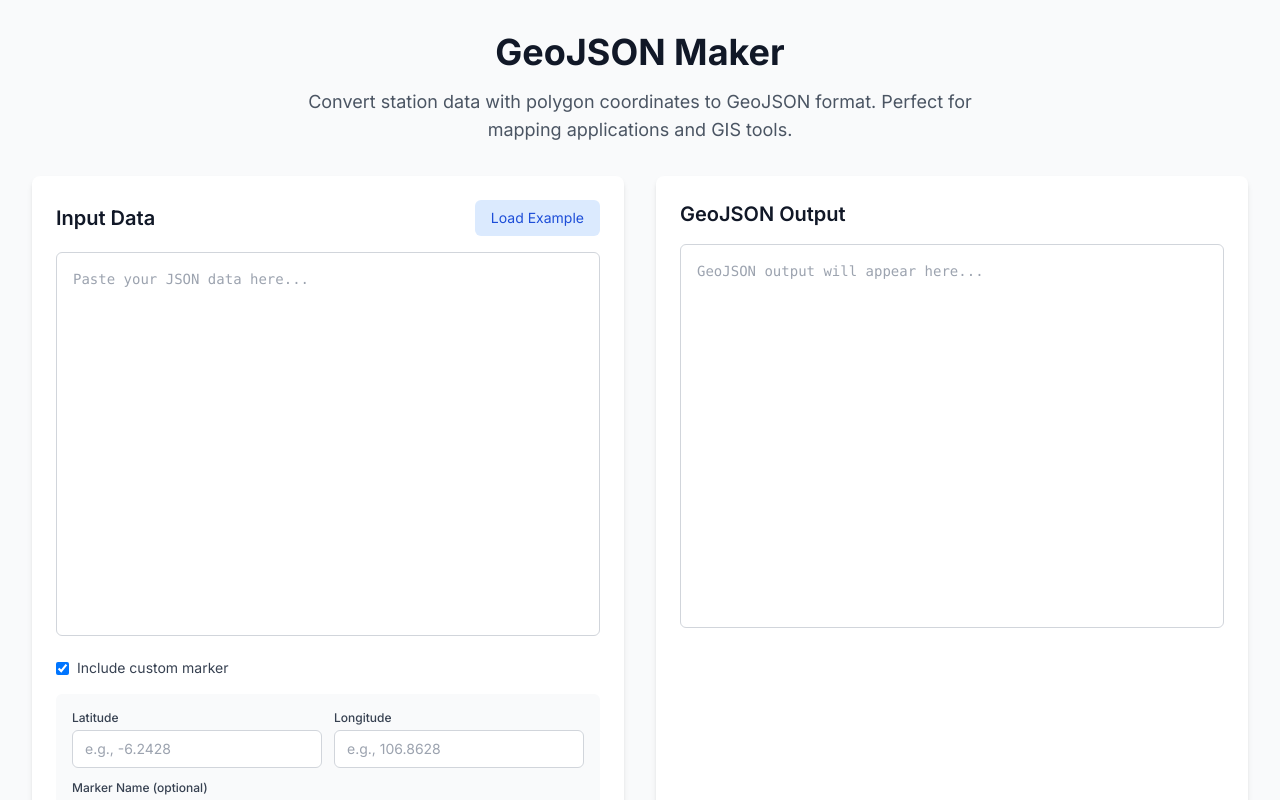
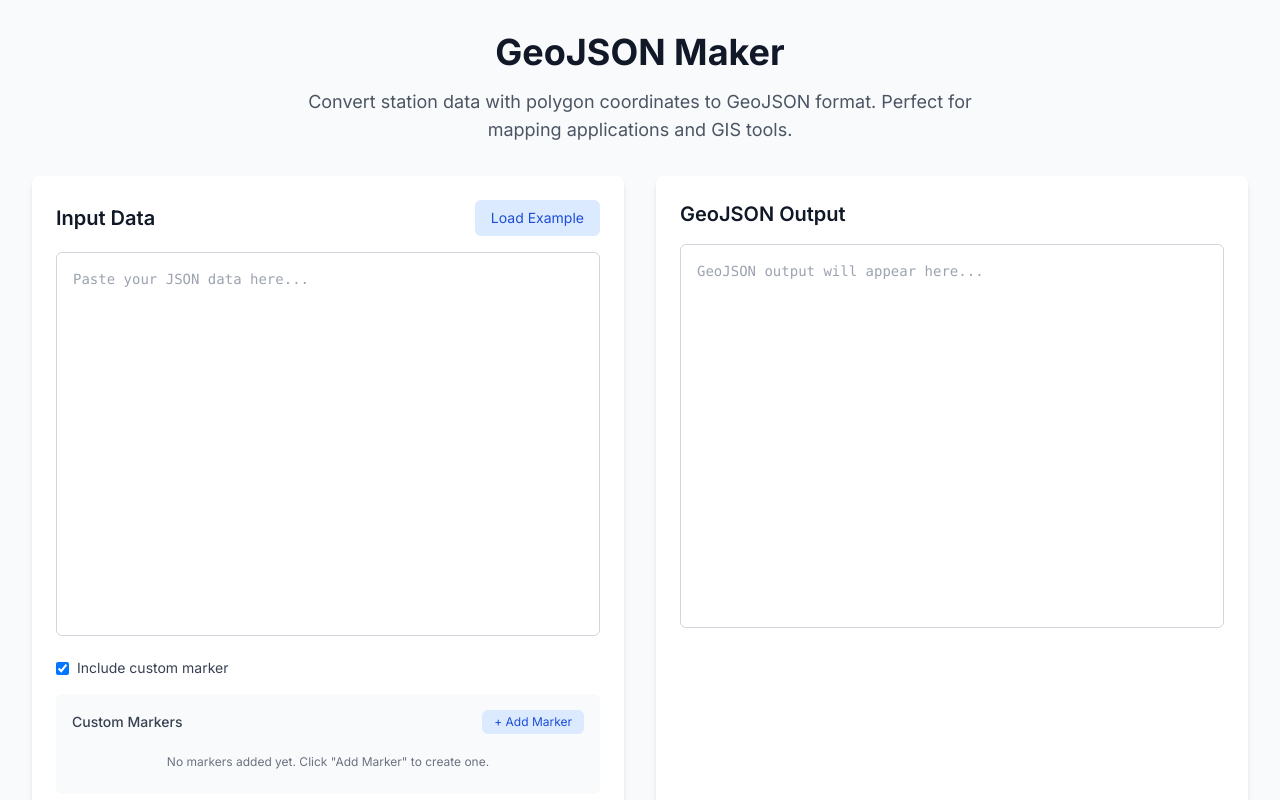
Before and after one commit to aldyadk/geojson-converter, a Next.js app: page / in a window 1280 px wide. Both pictures are taken after a click on the checkbox 62 px from the left and 668 px from the top of the page. Shown: the top 800 px of the page. Built offline with nearby package versions, Linux system fonts and the light colour scheme.

Commit message:
add multiple markers capabilities

```diff
--- a/app/api/convert/route.ts
+++ b/app/api/convert/route.ts
@@ -43,11 +43,11 @@ export async function POST(request: NextRequest) {
     const {
       data,
       includeMarkers = false,
-      markerData
+      markers = []
     }: {
       data: AreaData[],
       includeMarkers?: boolean,
-      markerData?: { lat: number, lng: number, name: string }
+      markers?: Array<{ lat: number, lng: number, name: string }>
     } = await request.json();
 
     if (!Array.isArray(data)) {
@@ -108,20 +108,22 @@ export async function POST(request: NextRequest) {
       }
     }
 
-    // Add custom marker if requested
-    if (includeMarkers && markerData) {
+    // Add custom markers if requested
+    if (includeMarkers && markers.length > 0) {
+      for (const marker of markers) {
         const pointFeature: GeoJSONFeature = {
           type: 'Feature',
           properties: {
-          name: markerData.name,
+            name: marker.name,
           },
           geometry: {
             type: 'Point',
-          coordinates: [markerData.lng, markerData.lat]
+            coordinates: [marker.lng, marker.lat]
           }
         };
 
         features.push(pointFeature);
+      }
     }
 
     const geojson: GeoJSONResponse = {
--- a/app/page.tsx
+++ b/app/page.tsx
@@ -8,9 +8,8 @@ export default function Home() {
   const [loading, setLoading] = useState(false);
   const [error, setError] = useState('');
   const [includeMarkers, setIncludeMarkers] = useState(false);
-  const [markerLat, setMarkerLat] = useState('');
-  const [markerLng, setMarkerLng] = useState('');
-  const [markerName, setMarkerName] = useState('');
+  const [markers, setMarkers] = useState<Array<{lat: string, lng: string, name: string}>>([]);
+  const [showToast, setShowToast] = useState(false);
 
   const handleConvert = async () => {
     if (!inputData.trim()) {
@@ -34,11 +33,11 @@ export default function Home() {
         body: JSON.stringify({
           data: parsedData,
           includeMarkers: includeMarkers,
-          markerData: includeMarkers ? {
-            lat: parseFloat(markerLat),
-            lng: parseFloat(markerLng),
-            name: markerName || 'Custom Marker'
-          } : null
+          markers: includeMarkers ? markers.map(marker => ({
+            lat: parseFloat(marker.lat),
+            lng: parseFloat(marker.lng),
+            name: marker.name || 'Custom Marker'
+          })) : []
         }),
       });
 
@@ -75,7 +74,8 @@ export default function Home() {
 
     try {
       await navigator.clipboard.writeText(outputData);
-      // You could add a toast notification here if desired
+      setShowToast(true);
+      setTimeout(() => setShowToast(false), 3000);
     } catch (err) {
       // Fallback for older browsers
       const textArea = document.createElement('textarea');
@@ -84,7 +84,23 @@ export default function Home() {
       textArea.select();
       document.execCommand('copy');
       document.body.removeChild(textArea);
+      setShowToast(true);
+      setTimeout(() => setShowToast(false), 3000);
     }
+  };
+
+  const addMarker = () => {
+    setMarkers([...markers, { lat: '', lng: '', name: '' }]);
+  };
+
+  const removeMarker = (index: number) => {
+    setMarkers(markers.filter((_, i) => i !== index));
+  };
+
+  const updateMarker = (index: number, field: 'lat' | 'lng' | 'name', value: string) => {
+    const updatedMarkers = [...markers];
+    updatedMarkers[index][field] = value;
+    setMarkers(updatedMarkers);
   };
 
   const handleLoadExample = () => {
@@ -101,7 +117,7 @@ export default function Home() {
   };
 
   return (
-    <div className="min-h-screen bg-gray-50 py-8">
+    <div className="min-h-screen bg-gray-50 py-8 relative">
       <div className="max-w-7xl mx-auto px-4 sm:px-6 lg:px-8">
         <div className="text-center mb-8">
           <h1 className="text-4xl font-bold text-gray-900 mb-4">
@@ -146,6 +162,36 @@ export default function Home() {
 
               {includeMarkers && (
                 <div className="bg-gray-50 p-4 rounded-md space-y-3">
+                  <div className="flex justify-between items-center">
+                    <h3 className="text-sm font-medium text-gray-700">Custom Markers</h3>
+                    <button
+                      type="button"
+                      onClick={addMarker}
+                      className="px-3 py-1 text-xs bg-blue-100 text-blue-700 rounded-md hover:bg-blue-200 transition-colors"
+                    >
+                      + Add Marker
+                    </button>
+                  </div>
+
+                  {markers.length === 0 && (
+                    <p className="text-xs text-gray-500 text-center py-2">
+                      No markers added yet. Click "Add Marker" to create one.
+                    </p>
+                  )}
+
+                  {markers.map((marker, index) => (
+                    <div key={index} className="bg-white p-3 rounded-md border border-gray-200 space-y-3">
+                      <div className="flex justify-between items-center">
+                        <span className="text-xs font-medium text-gray-600">Marker {index + 1}</span>
+                        <button
+                          type="button"
+                          onClick={() => removeMarker(index)}
+                          className="text-red-500 hover:text-red-700 text-xs"
+                        >
+                          Remove
+                        </button>
+                      </div>
+
                       <div className="grid grid-cols-2 gap-3">
                         <div>
                           <label className="block text-xs font-medium text-gray-700 mb-1">
@@ -154,8 +200,8 @@ export default function Home() {
                           <input
                             type="number"
                             step="any"
-                        value={markerLat}
-                        onChange={(e) => setMarkerLat(e.target.value)}
+                            value={marker.lat}
+                            onChange={(e) => updateMarker(index, 'lat', e.target.value)}
                             placeholder="e.g., -6.2428"
                             className="w-full px-3 py-2 border border-gray-300 rounded-md text-sm focus:ring-2 focus:ring-blue-500 focus:border-transparent bg-white text-gray-900"
                           />
@@ -167,25 +213,28 @@ export default function Home() {
                           <input
                             type="number"
                             step="any"
-                        value={markerLng}
-                        onChange={(e) => setMarkerLng(e.target.value)}
+                            value={marker.lng}
+                            onChange={(e) => updateMarker(index, 'lng', e.target.value)}
                             placeholder="e.g., 106.8628"
                             className="w-full px-3 py-2 border border-gray-300 rounded-md text-sm focus:ring-2 focus:ring-blue-500 focus:border-transparent bg-white text-gray-900"
                           />
                         </div>
                       </div>
+
                       <div>
                         <label className="block text-xs font-medium text-gray-700 mb-1">
                           Marker Name (optional)
                         </label>
                         <input
                           type="text"
-                      value={markerName}
-                      onChange={(e) => setMarkerName(e.target.value)}
+                          value={marker.name}
+                          onChange={(e) => updateMarker(index, 'name', e.target.value)}
                           placeholder="e.g., Custom Location"
                           className="w-full px-3 py-2 border border-gray-300 rounded-md text-sm focus:ring-2 focus:ring-blue-500 focus:border-transparent bg-white text-gray-900"
                         />
                       </div>
+                    </div>
+                  ))}
                 </div>
               )}
 
@@ -270,6 +319,18 @@ export default function Home() {
           </div>
         </div>
       </div>
+
+      {/* Toast Notification */}
+      {showToast && (
+        <div className="fixed top-4 right-4 z-50 animate-in slide-in-from-right duration-300">
+          <div className="bg-green-500 text-white px-6 py-3 rounded-lg shadow-lg flex items-center space-x-2">
+            <svg className="w-5 h-5" fill="none" stroke="currentColor" viewBox="0 0 24 24">
+              <path strokeLinecap="round" strokeLinejoin="round" strokeWidth={2} d="M5 13l4 4L19 7" />
+            </svg>
+            <span className="font-medium">Copied to clipboard!</span>
+          </div>
+        </div>
+      )}
     </div>
   );
 }
```
Lines whose indentation alone changed are shown as unchanged.
